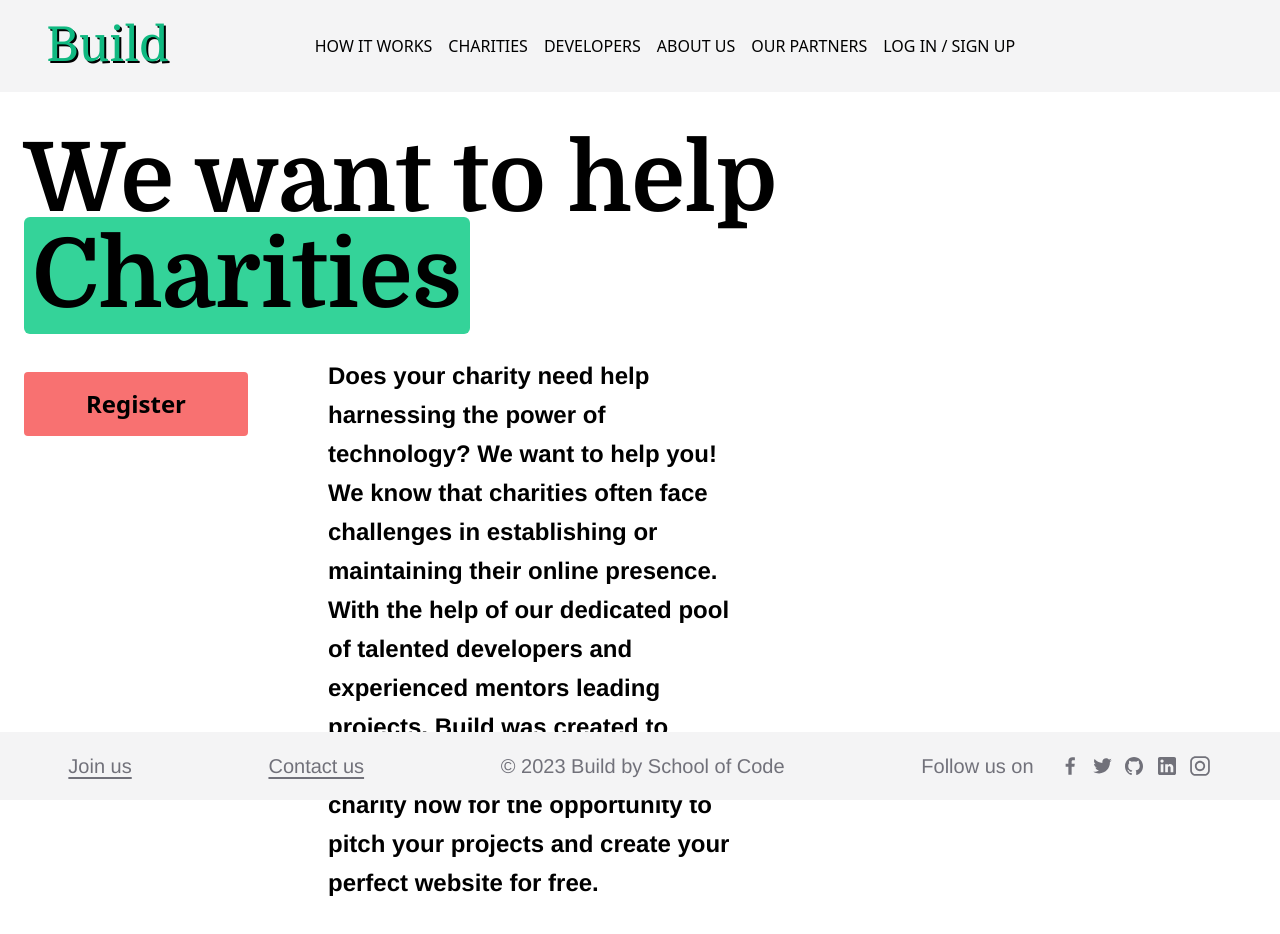
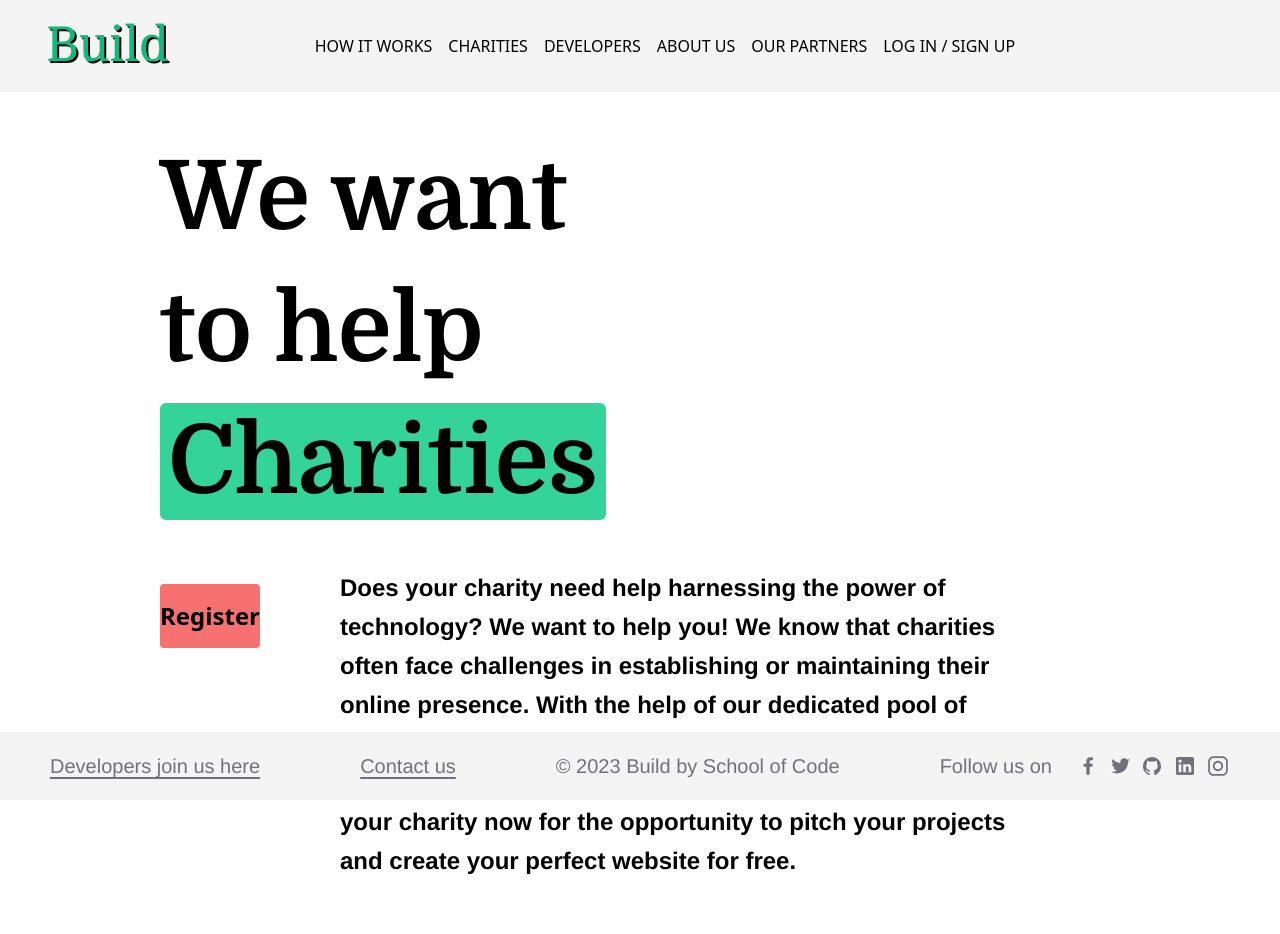
Before and after one commit to SchoolOfCode/Team-Build, a Next.js app: page /charity in a window 1280 px wide. Shown: the top 934 px of the page. Built offline with nearby package versions, Linux system fonts and the light colour scheme.

Commit message:
design fix

```diff
--- a/src/app/charity/page.jsx
+++ b/src/app/charity/page.jsx
@@ -4,26 +4,31 @@ import Image from "next/image";
 
 export default function Charity() {
   return (
-    <div className="lg:w-4/5 ml-6">
-    <h1 className="mt-10 leading-snug text-5xl font-bold lg:text-8xl lg:max-w-3xl ">
-    We want to help {" "}
-    <span className="bg-emerald-400 py-1 px-2 rounded-md mt-2">
-      Charities
-    </span>
-  </h1>
-
-  <div className="flex flex-col justify-between lg:flex lg:flex-row-reverse lg:gap-20 lg:align-bottom lg:w-4/5 mt-8">
-            <p className="text-lg lg:text-2xl font-bold lg:mb-36 lg:max-w-2xl lg:mr-24 lg:leading-relaxed">
-            Does your charity need help harnessing the power of technology? We want to help you! We know that charities often face challenges in establishing or maintaining their online presence. With the help of our dedicated pool of talented developers and experienced mentors leading projects, Build was created to bridge this gap. Register your charity now for the opportunity to pitch your projects and create your perfect website for free.
+    <div className="flex flex-col">
+      <div className="flex-grow">
+        <div className="flex flex-col justify-evenly ml-6 lg:flex lg:mx-40 gap-10 mr-4">
+          <h1 className="mt-10 leading-snug text-6xl font-bold lg:text-8xl lg:max-w-lg lg:leading-snug lg:w-1/2">
+            We want to help{" "}
+            <span className="bg-emerald-400 py-1 px-2 rounded-md mt-2">
+              Charities
+            </span>
+          </h1>
+          <div className="flex flex-col justify-between lg:flex lg:flex-row-reverse lg:gap-20 lg:align-middle lg:mb-10">
+            <p className="text-lg lg:text-2xl font-bold lg:max-w-4xl lg:mr-24 lg:leading-relaxed lg:">
+              Does your charity need help harnessing the power of technology? We
+              want to help you! We know that charities often face challenges in
+              establishing or maintaining their online presence. With the help
+              of our dedicated pool of talented developers and experienced
+              mentors leading projects, Build was created to bridge this gap.
+              Register your charity now for the opportunity to pitch your
+              projects and create your perfect website for free.
             </p>
-            <Link href={"/charity/register"}>
-            <button className="button bg-red-400 font-bold rounded w-44 h-16 text-xl lg:w-56 lg:text-2xl lg:mt-4 mt-8">
-              Register
+            <button className="button bg-red-400 font-bold rounded w-44 h-16 text-xl lg:w-56 lg:text-2xl lg:mt-4 mt-10">
+              <Link href={"/charity/register"}>Register</Link>
             </button>
-            </Link>
           </div>
-
+        </div>
+      </div>
     </div>
-
   );
 }
--- a/src/app/developers/page.jsx
+++ b/src/app/developers/page.jsx
@@ -5,18 +5,19 @@ export default function Developers() {
     <div className="flex flex-col">
       <div className="flex-grow">
         <div className="flex flex-col justify-evenly ml-6 lg:flex lg:mx-40 gap-20 mr-4">
-          <h1 className="mt-10 leading-snug text-6xl font-bold lg:text-8xl lg:max-w-3xl lg:leading-snug lg:w-1/2">
+          <h1 className="mt-10 leading-snug text-5xl font-bold lg:text-8xl lg:max-w-3xl lg:leading-snug lg:w-1/2">
             Calling out aspiring{" "}
             <span className="bg-emerald-400 py-1 px-2 rounded-md mt-2">
               Developers
             </span>
           </h1>
-          <div className="flex flex-col justify-between lg:flex lg:flex-row-reverse lg:gap-20 lg:align-bottom lg:w-4/5">
-            <p className="text-lg lg:text-2xl font-bold lg:mb-36 lg:max-w-2xl lg:mr-24 lg:leading-relaxed">
-              Calling all aspiring developers! Join the Build community
-              and be part of projects that matter. As a junior developer, this
-              is your chance to: dive into real-world, commercial projects while
-              making a positive impact. Receive mentorship and collaborate with seasoned developers to accelerate your learning. Build a portfolio
+          <div className="flex flex-col justify-between lg:flex lg:flex-row-reverse lg:gap-20">
+            <p className="text-lg lg:text-2xl font-bold lg:mb-5 lg:max-w-5xl lg:mr-24 lg:leading-relaxed">
+              Calling all aspiring developers! Join the Build community and be
+              part of projects that matter. As a junior developer, this is your
+              chance to: dive into real-world, commercial projects while making
+              a positive impact. Receive mentorship and collaborate with
+              seasoned developers to accelerate your learning. Build a portfolio
               showcasing both your coding skills and commitment to social good.
               Your journey towards meaningful experience starts here — where
               coding meets purpose.
@@ -25,7 +26,6 @@ export default function Developers() {
               <Link href={"/developers/register"}>Register</Link>
             </button>
           </div>
-
         </div>
       </div>
     </div>
--- a/src/app/page.jsx
+++ b/src/app/page.jsx
@@ -4,9 +4,9 @@ export default function Testimonials() {
   return (
     //  <div className="flex flex-col">
     <div>
-      <div className="lg:absolute lg:top-[110px] lg:-right-[0px] lg:w-[375px] lg:h-[750px] lg:bg-stone-100 lg:rounded-bl-full lg:rounded-tl-full"></div>
+      <div className="lg:absolute  lg:bg-stone-100 lg:rounded-bl-full lg:rounded-tl-full"></div>
       <section className="flex-grow">
-        <div className="flex flex-col justify-evenly ml-6 lg:flex lg:mx-40 gap-20">
+        <div className="flex flex-col justify-evenly ml-6 lg:flex lg:mx-40 gap-10">
           <h1 className="mt-10 leading-snug text-6xl font-bold lg:text-8xl lg:max-w-3xl lg:leading-snug lg:w-1/2">
             We Build Websites For{" "}
             <span className="bg-emerald-400 py-1 px-2 rounded-md mt-2">
@@ -15,20 +15,22 @@ export default function Testimonials() {
           </h1>
 
           <div className="flex flex-col justify-between lg:flex lg:flex-row-reverse lg:align-bottom lg:w-4/5">
-          <p className="text-4xl font-bold mb-2 lg:max-w-2xl lg:mr-60 lg:leading-relaxed">
+            <p className="text-4xl font-bold mb-2 lg:max-w-2xl lg:mr-60 lg:leading-relaxed">
               No catch. <br /> We only work with charities.
             </p>
+          </div>
+          <div className="flex flex-col lg:flex-row lg:items-center mb-2 mt-2">
+            <Link href={"../charity"}>
+              <button className="button bg-red-400 font-bold rounded w-56 h-10 text-xl lg:w-56 lg:h-16 lg:text-2xl my-4 lg:mx-4">
+                Find out more
+              </button>
+            </Link>
 
-        </div>
-        <div className="flex flex-col lg:flex-row lg:items-center mb-2 mt-2">
-            <Link href={"../charity"}><button className="button bg-red-400 font-bold rounded w-46 h-16 text-xl lg:w-56 lg:text-2xl lg:mt-2 lg:mr-8 mr-2 mt-2 p-.5">
-              Charities{" "}
-            </button></Link>
-
-            <Link href={"../developers"}><button className="button bg-red-400 font-bold rounded w-46 h-16 text-xl lg:w-56 lg:text-2xl lg:mt-2  mt-2 p-.5">
-              Developers{" "}
-            </button></Link>
-
+            {/* <Link href={"../developers"}>
+              <button className="button bg-red-400 font-bold rounded w-56 h-10 text-xl lg:w-56 lg:h-16 lg:text-2xl my-4 lg:mx-4">
+                Developers{" "}
+              </button>
+            </Link> */}
           </div>
         </div>
       </section>
--- a/src/components/Footer.jsx
+++ b/src/components/Footer.jsx
@@ -9,7 +9,7 @@ export default function Footer() {
         <div className="hidden md:inline-block">
           <Link href="/login">
             <p className="text-zinc-500 underline underline-offset-4 hover:text-grey-900 text-xl">
-            Join us
+              Developers join us here
             </p>
           </Link>
         </div>
```
Lines whose indentation alone changed are shown as unchanged.
